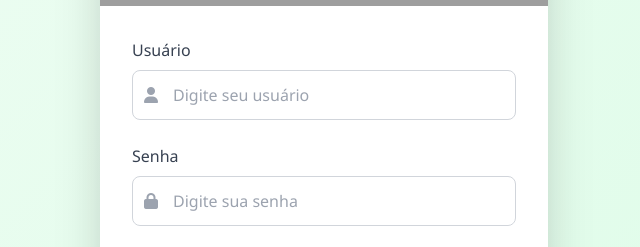
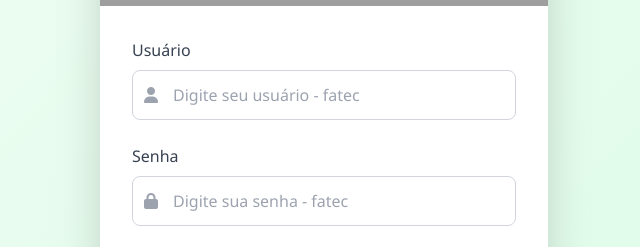
Before and after one commit to rjlslima/fatecpi, a plain HTML site: page index.html in a window 1280 px wide. Shown: the part 302-549 px from the top of the page, 316-956 px from the left. Drawn offline with nearby package versions, Linux system fonts and the light colour scheme; grey boxes are pictures that could not be loaded.

Commit message:
12 alteração

```diff
--- a/index.html
+++ b/index.html
@@ -114,7 +114,7 @@
                     </div>
                     <input type="text" id="username"
                         class="w-full pl-10 pr-3 py-3 rounded-lg border border-gray-300 focus:outline-none focus:border-secondary"
-                        placeholder="Digite seu usuário" required>
+                        placeholder="Digite seu usuário - fatec" required>
                 </div>
             </div>
             <div class="mb-6">
@@ -125,7 +125,7 @@
                     </div>
                     <input type="password" id="password"
                         class="w-full pl-10 pr-3 py-3 rounded-lg border border-gray-300 focus:outline-none focus:border-secondary"
-                        placeholder="Digite sua senha" required>
+                        placeholder="Digite sua senha - fatec" required>
                 </div>
             </div>
             <button type="submit"
```
